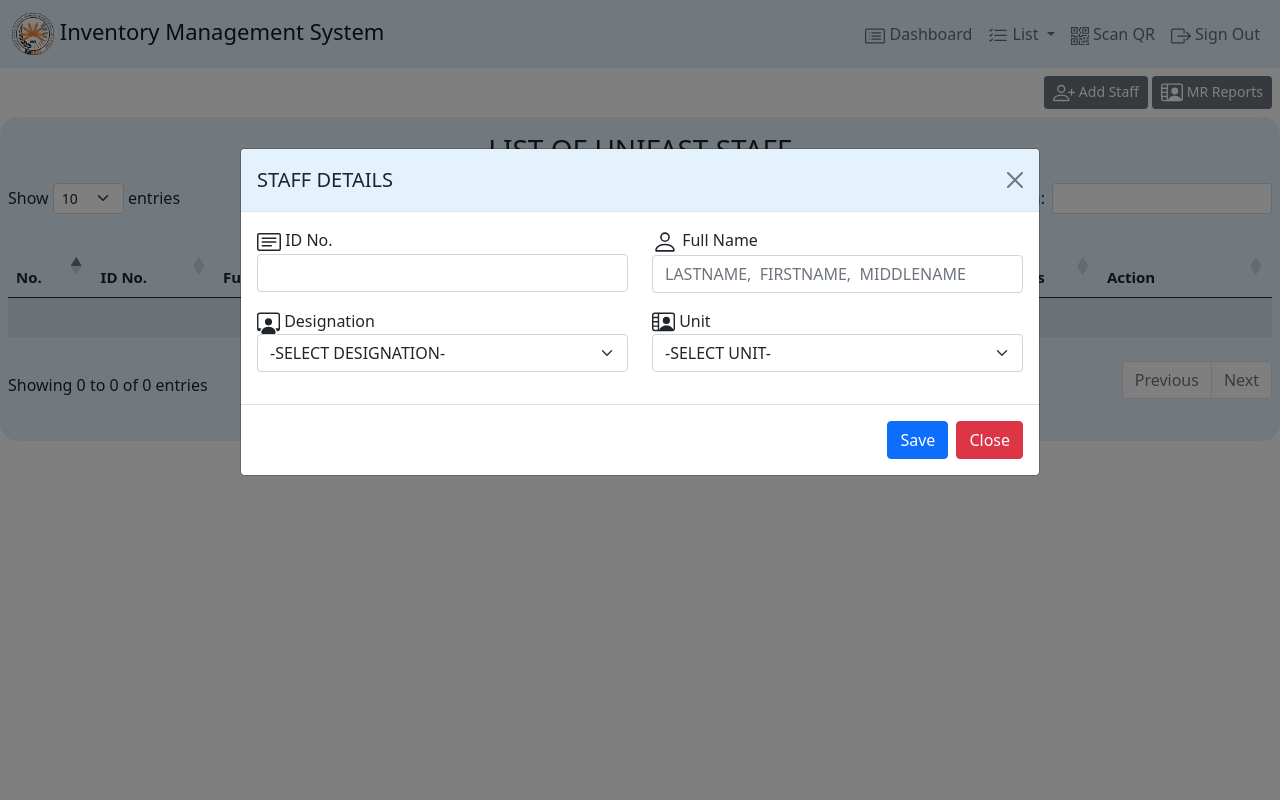
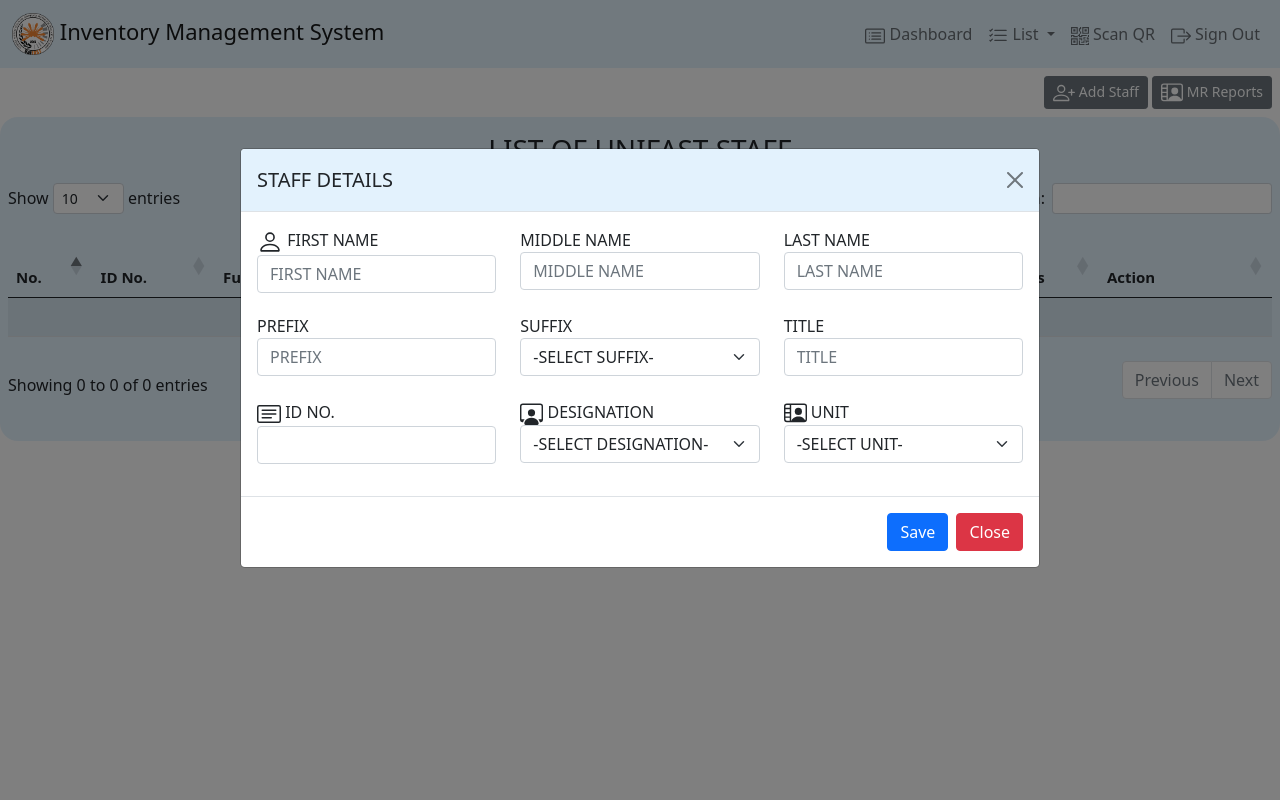
Before and after one commit to NaitsirhcEmorej07/UniFASTInventoryManagementSystem, a PHP site: page /staff-page.php in a window 1280 px wide, after a click on "Add Staff". Run offline with PHP 8.4, Linux system fonts and the light colour scheme; the visitor is signed in with stand-in values (Sample User, id 1); data that the repository does not hold is empty; some libraries are stand-ins or nearby versions.

Commit message:
changes in add and update staff

```diff
--- a/modals/add-staff-modal.php
+++ b/modals/add-staff-modal.php
@@ -1,18 +1,23 @@
 <?php
 //If there's no session, start a new session
-if(!isset($_SESSION))
-{
+if (!isset($_SESSION)) {
     session_start();
 }
 
-include ("connections/db-connect.php");
+include("connections/db-connect.php");
 
-if(isset($_POST['submitBTNstaff']))
-{
+if (isset($_POST['submitBTNstaff'])) {
+
     $id_no = $_POST['id_no'];
-    $full_name =$_POST['full_name'];
-    $designation =$_POST['designation'];
-    $unit =$_POST['unit'];
+    // $full_name = $_POST['full_name'];
+    $designation = $_POST['designation'];
+    $unit = $_POST['unit'];
+    $staff_first_name = $_POST['staff_first_name'];
+    $staff_middle_name = $_POST['staff_middle_name'];
+    $staff_last_name = $_POST['staff_last_name'];
+    $staff_prefix_name = $_POST['staff_prefix_name'];
+    $staff_suffix_name = $_POST['staff_suffix_name'];
+    $staff_title_name = $_POST['staff_title_name'];
 
 
 
@@ -50,23 +55,39 @@ if(isset($_POST['submitBTNstaff']))
             $emp_type = "NO RECORD";
     }
 
-    $sql = "insert into " . $TBL_UNIFAST_STAFF  . "(id_no,full_name,designation,unit,abbreviation,employment_type,status)
+    $sql = "insert into " . $TBL_UNIFAST_STAFF  . "
+    (id_no,
+	first_name,
+	middle_name,
+	last_name,
+    prefix,
+	suffix,
+	title,
+    designation,
+    unit,
+    abbreviation,
+    employment_type,
+    status)
+
     values(
     UPPER('$id_no'),
-    UPPER('$full_name'),
+    UPPER('$staff_first_name'),
+    UPPER('$staff_middle_name'),
+    UPPER('$staff_last_name'),
+    UPPER('$staff_prefix_name'),
+    UPPER('$staff_suffix_name'),
+    UPPER('$staff_title_name'),
     UPPER('$designation'),
     UPPER('$unit'),
     UPPER('$abbrebiation'),
     UPPER('$emp_type'),
     UPPER('ACTIVE'))";
-    $conn->query($sql) or die ($conn->error);
+    // echo($sql);
+    $conn->query($sql) or die($conn->error);
 
-    if($conn)
-    {
+    if ($conn) {
         //header ('Location: staff-page.php');
-    }
-    else
-    {
+    } else {
         echo '<script> alert("Data Not Saved!"); </script>';
     }
 }
@@ -74,6 +95,7 @@ if(isset($_POST['submitBTNstaff']))
 
 <!DOCTYPE html>
 <html lang="en">
+
 <head>
     <meta charset="UTF-8">
     <meta http-equiv="X-UA-Compatible" content="IE=edge">
@@ -81,8 +103,9 @@ if(isset($_POST['submitBTNstaff']))
     <title>Document</title>
     <link href="https://cdn.jsdelivr.net/npm/bootstrap@5.0.2/dist/css/bootstrap.min.css" rel="stylesheet" integrity="sha384-EVSTQN3/azprG1Anm3QDgpJLIm9Nao0Yz1ztcQTwFspd3yD65VohhpuuCOmLASjC" crossorigin="anonymous">
 </head>
+
 <body>
-    <div class="modal fade" id="add-staff-modal" tabindex="-1" aria-labelledby="modal-title" aria-hidden="true" >
+    <div class="modal fade" id="add-staff-modal" tabindex="-1" aria-labelledby="modal-title" aria-hidden="true">
         <div class="modal-dialog modal-lg" style="top: 15%;">
             <div class="modal-content">
 
@@ -95,32 +118,76 @@ if(isset($_POST['submitBTNstaff']))
 
                     <div class="modal-body">
                         <div class="row">
-                                        <div class="col-6 mb-3">
+
+                            <!-- <input hidden type="text" name="full_name" class="form-control" placeholder="LASTNAME,  FIRSTNAME,  MIDDLENAME" autocomplete="off" required> -->
+
+                            <div class="col-4">
+                                <label>
+                                    <svg xmlns="http://www.w3.org/2000/svg" width="26" height="26" fill="currentColor" class="bi bi-person" viewBox="0 0 16 16">
+                                        <path d="M8 8a3 3 0 1 0 0-6 3 3 0 0 0 0 6zm2-3a2 2 0 1 1-4 0 2 2 0 0 1 4 0zm4 8c0 1-1 1-1 1H3s-1 0-1-1 1-4 6-4 6 3 6 4zm-1-.004c-.001-.246-.154-.986-.832-1.664C11.516 10.68 10.289 10 8 10c-2.29 0-3.516.68-4.168 1.332-.678.678-.83 1.418-.832 1.664h10z" />
+                                    </svg>
+                                    FIRST NAME
+                                </label>
+                                <input type="text" name="staff_first_name" class="form-control" placeholder="FIRST NAME" autocomplete="off">
+                            </div>
+
+                            <div class="col-4">
+                                <label>
+                                    MIDDLE NAME
+                                </label>
+                                <input type="text" name="staff_middle_name" class="form-control" placeholder="MIDDLE NAME" autocomplete="off">
+                            </div>
+
+                            <div class="col-4 mb-4">
+                                <label>
+                                    LAST NAME
+                                </label>
+                                <input type="text" name="staff_last_name" class="form-control" placeholder="LAST NAME" autocomplete="off">
+                            </div>
+
+                            <div class="col-4">
+                                <label>
+                                    PREFIX
+                                </label>
+                                <input type="text" name="staff_prefix_name" class="form-control" placeholder="PREFIX" autocomplete="off">
+                            </div>
+
+                            <div class="col-4">
+                                <label>
+                                    SUFFIX
+                                </label>
+                                <select type="unit" name="staff_suffix_name" class="form-select" aria-label="Default select example">
+                                    <option selected>-SELECT SUFFIX-</option>
+                                    <option value="N/A">N/A</option>
+                                    <option value="JR.">JR.</option>
+                                    <option value="SR.">SR.</option>
+                                </select>
+                            </div>
+
+                            <div class="col-4 mb-4">
+                                <label>
+                                    TITLE
+                                </label>
+                                <input type="text" name="staff_title_name" class="form-control" placeholder="TITLE" autocomplete="off">
+                            </div>
+
+                            <div class="col-4 mb-3">
                                 <label>
                                     <svg xmlns="http://www.w3.org/2000/svg" width="24" height="24" fill="currentColor" class="bi bi-card-text" viewBox="0 0 16 16">
-                                            <path d="M14.5 3a.5.5 0 0 1 .5.5v9a.5.5 0 0 1-.5.5h-13a.5.5 0 0 1-.5-.5v-9a.5.5 0 0 1 .5-.5h13zm-13-1A1.5 1.5 0 0 0 0 3.5v9A1.5 1.5 0 0 0 1.5 14h13a1.5 1.5 0 0 0 1.5-1.5v-9A1.5 1.5 0 0 0 14.5 2h-13z"/>
-                                            <path d="M3 5.5a.5.5 0 0 1 .5-.5h9a.5.5 0 0 1 0 1h-9a.5.5 0 0 1-.5-.5zM3 8a.5.5 0 0 1 .5-.5h9a.5.5 0 0 1 0 1h-9A.5.5 0 0 1 3 8zm0 2.5a.5.5 0 0 1 .5-.5h6a.5.5 0 0 1 0 1h-6a.5.5 0 0 1-.5-.5z"/>
+                                        <path d="M14.5 3a.5.5 0 0 1 .5.5v9a.5.5 0 0 1-.5.5h-13a.5.5 0 0 1-.5-.5v-9a.5.5 0 0 1 .5-.5h13zm-13-1A1.5 1.5 0 0 0 0 3.5v9A1.5 1.5 0 0 0 1.5 14h13a1.5 1.5 0 0 0 1.5-1.5v-9A1.5 1.5 0 0 0 14.5 2h-13z" />
+                                        <path d="M3 5.5a.5.5 0 0 1 .5-.5h9a.5.5 0 0 1 0 1h-9a.5.5 0 0 1-.5-.5zM3 8a.5.5 0 0 1 .5-.5h9a.5.5 0 0 1 0 1h-9A.5.5 0 0 1 3 8zm0 2.5a.5.5 0 0 1 .5-.5h6a.5.5 0 0 1 0 1h-6a.5.5 0 0 1-.5-.5z" />
                                     </svg>
-                                            ID No.</label>
+                                    ID NO.</label>
                                 <input type="text" name="id_no" class="form-control" autocomplete="off" required>
                             </div>
 
-                                        <div class="col-6 mb-3">
-                                            <label>
-                                            <svg xmlns="http://www.w3.org/2000/svg" width="26" height="26" fill="currentColor" class="bi bi-person" viewBox="0 0 16 16">
-                                            <path d="M8 8a3 3 0 1 0 0-6 3 3 0 0 0 0 6zm2-3a2 2 0 1 1-4 0 2 2 0 0 1 4 0zm4 8c0 1-1 1-1 1H3s-1 0-1-1 1-4 6-4 6 3 6 4zm-1-.004c-.001-.246-.154-.986-.832-1.664C11.516 10.68 10.289 10 8 10c-2.29 0-3.516.68-4.168 1.332-.678.678-.83 1.418-.832 1.664h10z"/>
-                                            </svg>
-                                            Full Name</label>
-                                            <input type="text" name="full_name" class="form-control" placeholder="LASTNAME,  FIRSTNAME,  MIDDLENAME" autocomplete="off" required>
-                                        </div>
-
-                                        <div class="col-6 mb-3">
+                            <div class="col-4 mb-3">
                                 <label>
                                     <svg xmlns="http://www.w3.org/2000/svg" width="23" height="23" fill="currentColor" class="bi bi-person-workspace" viewBox="0 0 16 16">
-                                            <path d="M4 16s-1 0-1-1 1-4 5-4 5 3 5 4-1 1-1 1H4Zm4-5.95a2.5 2.5 0 1 0 0-5 2.5 2.5 0 0 0 0 5Z"/>
-                                            <path d="M2 1a2 2 0 0 0-2 2v9.5A1.5 1.5 0 0 0 1.5 14h.653a5.373 5.373 0 0 1 1.066-2H1V3a1 1 0 0 1 1-1h12a1 1 0 0 1 1 1v9h-2.219c.554.654.89 1.373 1.066 2h.653a1.5 1.5 0 0 0 1.5-1.5V3a2 2 0 0 0-2-2H2Z"/>
+                                        <path d="M4 16s-1 0-1-1 1-4 5-4 5 3 5 4-1 1-1 1H4Zm4-5.95a2.5 2.5 0 1 0 0-5 2.5 2.5 0 0 0 0 5Z" />
+                                        <path d="M2 1a2 2 0 0 0-2 2v9.5A1.5 1.5 0 0 0 1.5 14h.653a5.373 5.373 0 0 1 1.066-2H1V3a1 1 0 0 1 1-1h12a1 1 0 0 1 1 1v9h-2.219c.554.654.89 1.373 1.066 2h.653a1.5 1.5 0 0 0 1.5-1.5V3a2 2 0 0 0-2-2H2Z" />
                                     </svg>
-                                            Designation</label>
+                                    DESIGNATION</label>
                                 <select type="text" name="designation" class="form-select" aria-label="Default select example">
                                     <option selected>-SELECT DESIGNATION-</option>
                                     <option value="EXECUTIVE DIRECTOR">EXECUTIVE DIRECTOR</option>
@@ -133,13 +200,13 @@ if(isset($_POST['submitBTNstaff']))
                                 </select>
                             </div>
 
-                                        <div class="col-6 mb-3">
+                            <div class="col-4 mb-3">
                                 <label>
                                     <svg xmlns="http://www.w3.org/2000/svg" width="23" height="23" fill="currentColor" class="bi bi-person-video2" viewBox="0 0 16 16">
-                                            <path d="M10 9.05a2.5 2.5 0 1 0 0-5 2.5 2.5 0 0 0 0 5Z"/>
-                                            <path d="M2 1a2 2 0 0 0-2 2v9a2 2 0 0 0 2 2h12a2 2 0 0 0 2-2V3a2 2 0 0 0-2-2H2ZM1 3a1 1 0 0 1 1-1h2v2H1V3Zm4 10V2h9a1 1 0 0 1 1 1v9c0 .285-.12.543-.31.725C14.15 11.494 12.822 10 10 10c-3.037 0-4.345 1.73-4.798 3H5Zm-4-2h3v2H2a1 1 0 0 1-1-1v-1Zm3-1H1V8h3v2Zm0-3H1V5h3v2Z"/>
+                                        <path d="M10 9.05a2.5 2.5 0 1 0 0-5 2.5 2.5 0 0 0 0 5Z" />
+                                        <path d="M2 1a2 2 0 0 0-2 2v9a2 2 0 0 0 2 2h12a2 2 0 0 0 2-2V3a2 2 0 0 0-2-2H2ZM1 3a1 1 0 0 1 1-1h2v2H1V3Zm4 10V2h9a1 1 0 0 1 1 1v9c0 .285-.12.543-.31.725C14.15 11.494 12.822 10 10 10c-3.037 0-4.345 1.73-4.798 3H5Zm-4-2h3v2H2a1 1 0 0 1-1-1v-1Zm3-1H1V8h3v2Zm0-3H1V5h3v2Z" />
                                     </svg>
-                                            Unit</label>
+                                    UNIT</label>
                                 <select type="unit" name="unit" class="form-select" aria-label="Default select example">
                                     <option selected>-SELECT UNIT-</option>
                                     <option value="ADFIN UNIT">ADFIN UNIT</option>
@@ -151,13 +218,13 @@ if(isset($_POST['submitBTNstaff']))
                                 </select>
                             </div>
 
+                        </div>
 
 
                     </div>
-                        </div>
 
                     <div class="modal-footer">
-                            <button type="submit" name="submitBTNstaff" class="btn btn-primary" >Save</button>
+                        <button type="submit" name="submitBTNstaff" class="btn btn-primary">Save</button>
                         <button type="button" class="btn btn-danger" data-bs-dismiss="modal">Close</button>
                     </div>
                 </form>
@@ -166,4 +233,5 @@ if(isset($_POST['submitBTNstaff']))
         </div>
     </div>
 </body>
+
 </html>
--- a/modals/update-staff-modal.php
+++ b/modals/update-staff-modal.php
@@ -12,6 +12,12 @@ if (isset($_POST['submitstaffBTN'])) {
     $full_name = $_POST['full_name'];
     $designation = $_POST['designation'];
     $unit = $_POST['unit'];
+    $staff_first_name = $_POST['staff_first_name'];
+    $staff_middle_name = $_POST['staff_middle_name'];
+    $staff_last_name = $_POST['staff_last_name'];
+    $staff_prefix_name = $_POST['staff_prefix_name'];
+    $staff_suffix_name = $_POST['staff_suffix_name'];
+    $staff_title_name = $_POST['staff_title_name'];
     $statusstaff = $_POST['statusstaff'];
 
     switch ($_POST['designation']) {
@@ -50,6 +56,12 @@ if (isset($_POST['submitstaffBTN'])) {
 
     $sql = "update " . $TBL_UNIFAST_STAFF  . " set
     id_no = UPPER('$id_no'),
+    first_name = UPPER('$staff_first_name'),
+    last_name = UPPER('$staff_last_name'),
+    middle_name= UPPER('$staff_middle_name'),
+    prefix= UPPER('$staff_prefix_name'),
+    suffix = UPPER('$staff_suffix_name'),
+    title= UPPER('$staff_title_name'),
     full_name = UPPER('$full_name'),
     designation = UPPER('$designation'),
     abbreviation = UPPER('$abbrebiation'),
@@ -107,17 +119,68 @@ if (isset($_POST['submitstaffBTN'])) {
 
                     <div class="modal-body">
                         <div class="row">
-                            <div class="col-6 mb-3">
+
+                        <div class="col-4">
+                                <label>
+                                    <svg xmlns="http://www.w3.org/2000/svg" width="26" height="26" fill="currentColor" class="bi bi-person" viewBox="0 0 16 16">
+                                        <path d="M8 8a3 3 0 1 0 0-6 3 3 0 0 0 0 6zm2-3a2 2 0 1 1-4 0 2 2 0 0 1 4 0zm4 8c0 1-1 1-1 1H3s-1 0-1-1 1-4 6-4 6 3 6 4zm-1-.004c-.001-.246-.154-.986-.832-1.664C11.516 10.68 10.289 10 8 10c-2.29 0-3.516.68-4.168 1.332-.678.678-.83 1.418-.832 1.664h10z" />
+                                    </svg>
+                                    FIRST NAME
+                                </label>
+                                <input type="text" name="staff_first_name" id="staff_first_name" class="form-control" placeholder="FIRST NAME" autocomplete="off">
+                            </div>
+
+                            <div class="col-4">
+                                <label>
+                                    MIDDLE NAME
+                                </label>
+                                <input type="text" name="staff_middle_name" id="staff_middle_name" class="form-control" placeholder="MIDDLE NAME" autocomplete="off">
+                            </div>
+
+                            <div class="col-4 mb-4">
+                                <label>
+                                    LAST NAME
+                                </label>
+                                <input type="text" name="staff_last_name" id="staff_last_name" class="form-control" placeholder="LAST NAME" autocomplete="off">
+                            </div>
+
+                            <div class="col-4">
+                                <label>
+                                    PREFIX
+                                </label>
+                                <input type="text" name="staff_prefix_name" id="staff_prefix_name" class="form-control" placeholder="PREFIX" autocomplete="off">
+                            </div>
+
+                            <div class="col-4">
+                                <label>
+                                    SUFFIX
+                                </label>
+                                <select type="unit" name="staff_suffix_name" id="staff_suffix_name" class="form-select" aria-label="Default select example">
+                                    <option selected>-SELECT SUFFIX-</option>
+                                    <option value="N/A">N/A</option>
+                                    <option value="JR.">JR.</option>
+                                    <option value="SR.">SR.</option>
+                                </select>
+                            </div>
+
+                            <div class="col-4 mb-4">
+                                <label>
+                                    TITLE
+                                </label>
+                                <input type="text" name="staff_title_name" id="staff_title_name" class="form-control" placeholder="TITLE" autocomplete="off">
+                            </div>
+
+                            <div class="col-4 mb-3">
                                 <label class="p-2">
                                     <svg xmlns="http://www.w3.org/2000/svg" width="24" height="24" fill="currentColor" class="bi bi-card-text" viewBox="0 0 16 16">
                                         <path d="M14.5 3a.5.5 0 0 1 .5.5v9a.5.5 0 0 1-.5.5h-13a.5.5 0 0 1-.5-.5v-9a.5.5 0 0 1 .5-.5h13zm-13-1A1.5 1.5 0 0 0 0 3.5v9A1.5 1.5 0 0 0 1.5 14h13a1.5 1.5 0 0 0 1.5-1.5v-9A1.5 1.5 0 0 0 14.5 2h-13z" />
                                         <path d="M3 5.5a.5.5 0 0 1 .5-.5h9a.5.5 0 0 1 0 1h-9a.5.5 0 0 1-.5-.5zM3 8a.5.5 0 0 1 .5-.5h9a.5.5 0 0 1 0 1h-9A.5.5 0 0 1 3 8zm0 2.5a.5.5 0 0 1 .5-.5h6a.5.5 0 0 1 0 1h-6a.5.5 0 0 1-.5-.5z" />
                                     </svg>
-                                    ID No.</label>
+                                    ID NO.</label>
                                 <input type="text" name="id_no" id="id_no" class="form-control" required>
                             </div>
 
-                            <div class="col-6 mb-3">
+                            <div class="col-4 mb-3" >
                                 <label class="p-2">
                                     <svg xmlns="http://www.w3.org/2000/svg" width="26" height="26" fill="currentColor" class="bi bi-person" viewBox="0 0 16 16">
                                         <path d="M8 8a3 3 0 1 0 0-6 3 3 0 0 0 0 6zm2-3a2 2 0 1 1-4 0 2 2 0 0 1 4 0zm4 8c0 1-1 1-1 1H3s-1 0-1-1 1-4 6-4 6 3 6 4zm-1-.004c-.001-.246-.154-.986-.832-1.664C11.516 10.68 10.289 10 8 10c-2.29 0-3.516.68-4.168 1.332-.678.678-.83 1.418-.832 1.664h10z" />
@@ -126,7 +189,7 @@ if (isset($_POST['submitstaffBTN'])) {
                                 <input type="text" name="full_name" id="full_name" class="form-control" readonly>
                             </div>
 
-                            <div class="col-6 mb-3">
+                            <div class="col-4 mb-3">
                                 <label class="p-2">
                                     <svg xmlns="http://www.w3.org/2000/svg" width="23" height="23" fill="currentColor" class="bi bi-person-workspace" viewBox="0 0 16 16">
                                         <path d="M4 16s-1 0-1-1 1-4 5-4 5 3 5 4-1 1-1 1H4Zm4-5.95a2.5 2.5 0 1 0 0-5 2.5 2.5 0 0 0 0 5Z" />
@@ -145,7 +208,7 @@ if (isset($_POST['submitstaffBTN'])) {
                                 </select>
                             </div>
 
-                            <div class="col-6 mb-3">
+                            <div class="col-4 mb-3">
                                 <label class="p-2">
                                     <svg xmlns="http://www.w3.org/2000/svg" width="23" height="23" fill="currentColor" class="bi bi-person-video2" viewBox="0 0 16 16">
                                         <path d="M10 9.05a2.5 2.5 0 1 0 0-5 2.5 2.5 0 0 0 0 5Z" />
@@ -163,7 +226,7 @@ if (isset($_POST['submitstaffBTN'])) {
                                 </select>
                             </div>
 
-                            <div class="col-6 mb-3">
+                            <div class="col-4 mb-3">
                                 <label class="p-2">
                                     <svg xmlns="http://www.w3.org/2000/svg" width="24" height="24" fill="currentColor" class="bi bi-patch-check" viewBox="0 0 16 16">
                                         <path fill-rule="evenodd" d="M10.354 6.146a.5.5 0 0 1 0 .708l-3 3a.5.5 0 0 1-.708 0l-1.5-1.5a.5.5 0 1 1 .708-.708L7 8.793l2.646-2.647a.5.5 0 0 1 .708 0z" />
--- a/navbar.php
+++ b/navbar.php
@@ -370,8 +370,15 @@ include("modals/mr-report-modal.php");
 
                         console.log(data);
                         $('#update-staff-modal').modal('show');
+
                         $('#enduserid').val(staffupdatebtn);
                         $('#id_no').val(data.id_no);
+                        $('#staff_first_name').val(data.first_name);
+                        $('#staff_middle_name').val(data.middle_name);
+                        $('#staff_last_name').val(data.last_name);
+                        $('#staff_prefix_name').val(data.prefix);
+                        $('#staff_suffix_name option[value="' + data.suffix + '"]').prop('selected', true);
+                        $('#staff_title_name').val(data.title);
                         $('#full_name').val(data.full_name);
                         // $('#designation').val(data.designation);
                         $('#designation option[value="' + data.designation + '"]').prop('selected', true);
@@ -406,10 +413,11 @@ include("modals/mr-report-modal.php");
         $(document).ready(function() {
             $(document).on('click', '.viewstaffitems', function(event) {
 
+                var id = $(this).attr("value");
                 var itm1 = $(this).closest('tr').find('#item3').text();
                 var itm2 = $(this).closest('tr').find('#item4').text();
                 var itm3 = $(this).closest('tr').find('#item5').text();
-                $("#btn_pdf").attr("href", "request/select_fetch_table_enduser_items_pdf.php?itm1=" + itm1)
+                $("#btn_pdf").attr("href", "request/select_fetch_table_enduser_items_pdf.php?id="+id);
                 $("#enduser").html(itm1);
                 $("#endusernameid").html(itm1);
                 $("#position").html(itm2);
--- a/request/select_fetch_table_enduser_items_pdf.php
+++ b/request/select_fetch_table_enduser_items_pdf.php
@@ -113,7 +113,7 @@ class PDF extends PDF_MC_Table
 }
 
 
-if (isset($_GET["itm1"])) {
+if (isset($_GET["id"])) {
 	$sql = "
     SELECT
     " . $TBL_INVENTORY . ".item,
@@ -131,7 +131,7 @@ if (isset($_GET["itm1"])) {
     " . $TBL_INVENTORY . "
     INNER JOIN " . $TBL_END_USER  . " ON " . $TBL_INVENTORY . ".id = " . $TBL_END_USER  . ".id
     WHERE
-    " . $TBL_END_USER  . ".end_user = '" . $_GET["itm1"] . "'";
+    " . $TBL_END_USER  . ".enduser_list_id = '" . $_GET["id"] . "'";
 
 	$result = mysqli_query($conn, $sql);
 	$resultCheck = mysqli_num_rows($result);
--- a/staff-page.php
+++ b/staff-page.php
@@ -83,8 +83,8 @@ $result = mysqli_query($conn, $query);
                                         <td id="item5"><?= $unit ?></td>
                                         <td><?= $status ?></td>
                                         <td>
-                                            <button type="button" value="  <?= $enduser_list_id?>  " class="btn btn-success btn-sm viewstaff">Update</button>
-                                            <button type="button" value="  <?= $full_name?>  " class="btn btn-info btn-sm viewstaffitems" href="#" data-bs-toggle="modal" data-bs-target="#staff-items-modal">View Items</button>
+                                            <button type="button" value="<?=$enduser_list_id?>" class="btn btn-success btn-sm viewstaff">Update</button>
+                                            <button type="button" value="<?=$enduser_list_id?>" class="btn btn-info btn-sm viewstaffitems" id="<?= $enduser_list_id?>" href="#" data-bs-toggle="modal" data-bs-target="#staff-items-modal">View Items</button>
                                         </td>
                                     </tr>
                                 <?php
```
Lines whose indentation alone changed are shown as unchanged.
